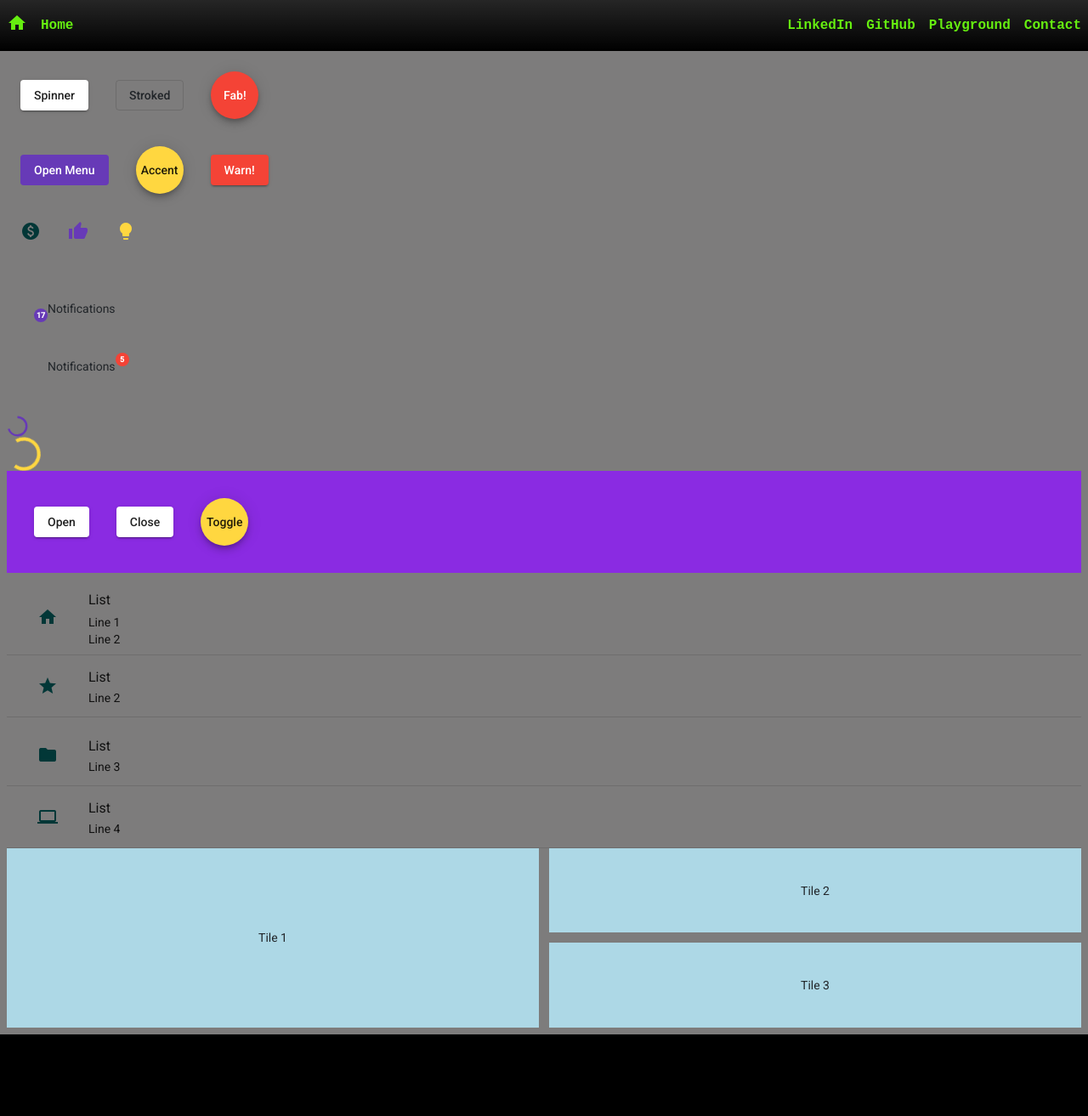
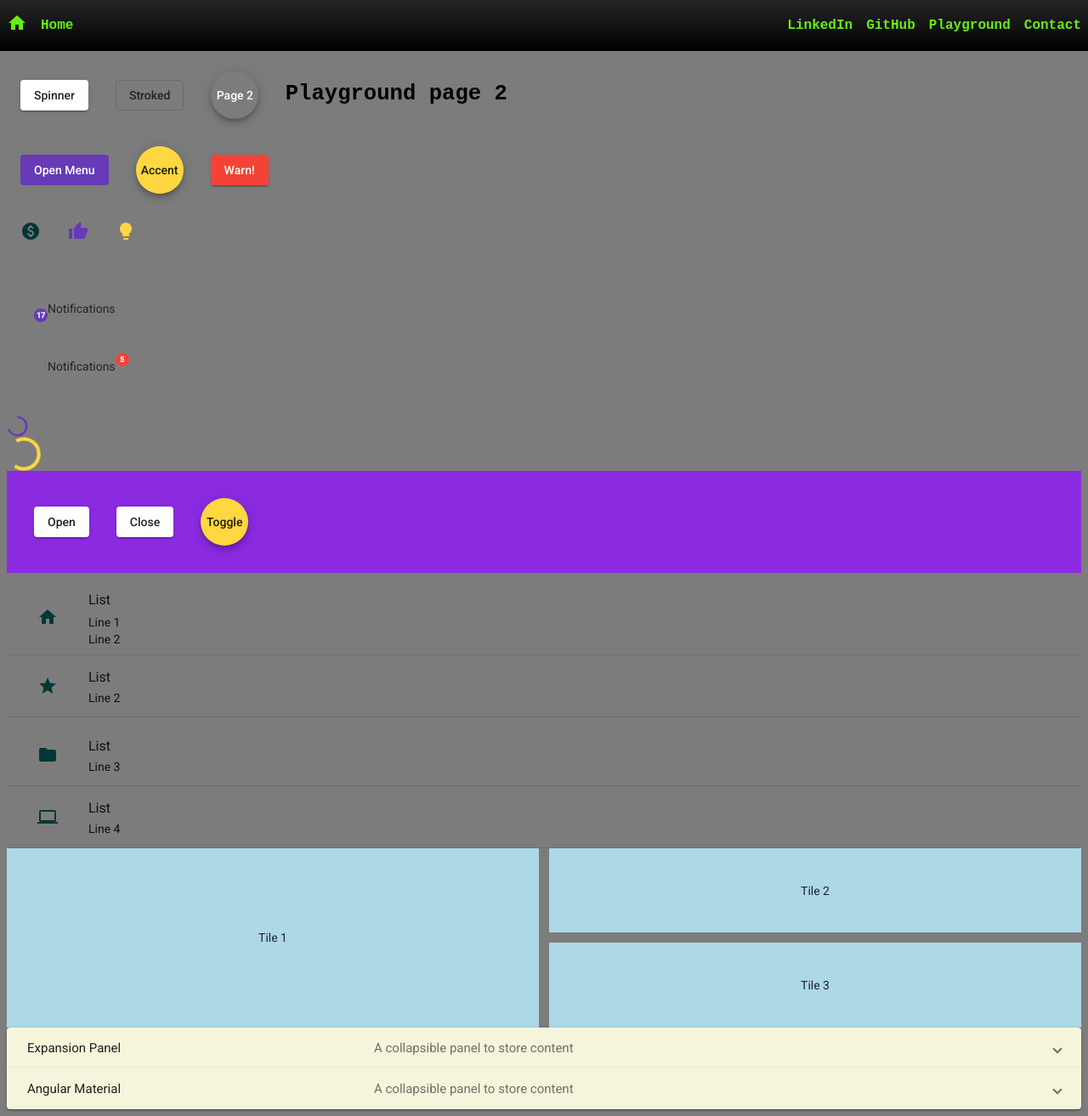
Before and after one commit to robtrostle/robs-portfolio, an Angular app: page /playground in a window 1280 px wide. Shown: the whole page at 85% size. Before the commit the page ends 1217 px from the top, so only its background shows below. Built offline with nearby package versions, Linux system fonts and the light colour scheme.

Commit message:
playground 2

```diff
--- a/src/app/app-routing.module.ts
+++ b/src/app/app-routing.module.ts
@@ -4,6 +4,7 @@ import { AppComponent } from './app.component';
 import { HomeComponent } from './home/home.component';
 import { ContactUsComponent } from './contact-us/contact-us.component';
 import { PlaygroundComponent } from './playground/playground.component';
+import { PlaygroundPageTwoComponent } from './playground-page-two/playground-page-two.component';
 
 const routes: Routes = [
   {
@@ -19,6 +20,10 @@ const routes: Routes = [
     component: PlaygroundComponent,
   },
   {
+    path: 'playground-page-two',
+    component: PlaygroundPageTwoComponent,
+  },
+  {
     path: '**',
     redirectTo: '',
   },
--- a/src/app/home/home.component.css
+++ b/src/app/home/home.component.css
@@ -10,7 +10,6 @@
   }
 
   .card {
-    background-color: rgb(209, 204, 204);
     width: auto;
     height: auto;
     background-color: rgb(0, 0, 0);
@@ -19,11 +18,9 @@
     font-family: book;
 }
 .card-title{
-  font-family: 'Pricedown';
   font-style: normal;
   font-weight: normal;
   color: rgb(247, 244, 244);
-  src: local('pricedown'), url('https://github.com/infin1tyy/pricedown-font-web/blob/master/pricedown.otf') format('opentype');
 }
 
   #card1{
@@ -77,3 +74,5 @@
     color:#FFA300;
     text-align: center;
   }
+
+  mat-grid-list{background-color: aquamarine;}
--- a/src/app/home/home.component.html
+++ b/src/app/home/home.component.html
@@ -16,14 +16,14 @@
     </div>
   </div>
 
-  <mat-grid-list  gutterSize=10px cols="2" rowHeight="2:1">
+  <mat-grid-list gutterSize=".1rem"   cols="2" rowHeight="2:1">
 
     <mat-grid-tile>
       <mat-grid-tile-header>
         APOD
       </mat-grid-tile-header>
       <a target="_blank" href="https://robtrostle.github.io/astronomy-picture-of-the-day/">
-        <img src="https://assets.newatlas.com/dims4/default/9b0b115/2147483647/strip/true/crop/795x547+0+0/resize/795x547!/quality/90/?url=http%3A%2F%2Fnewatlas-brightspot.s3.amazonaws.com%2Farchive%2Fjames-webb-space-telescope-27.png" alt="Link to Astronomy Picture of the day site" >
+        <img src="https://encrypted-tbn0.gstatic.com/images?q=tbn:ANd9GcQKf-v8F-5mdcnh8hOKuOrIAvOrWQvvNBm1XpqKtHdMvY66YxnJf65ViME2YxFNAwLPq-0&usqp=CAU" alt="Link to Astronomy Picture of the day site" >
       </a>
     </mat-grid-tile>
 
--- /dev/null
+++ b/src/app/playground-page-two/playground-page-two.component.css
@@ -0,0 +1,11 @@
+.main {
+    padding:.5rem;
+    width: 100%;
+    height: auto;
+    background:rgba(250, 247, 247, 0.807);
+    min-height: 100vh;
+}
+mat-card {
+    max-width: 20rem;
+    width: 20rem;
+}
--- /dev/null
+++ b/src/app/playground-page-two/playground-page-two.component.html
@@ -0,0 +1,61 @@
+<div class="main">
+    <mat-tab-group #tabRef (selectedTabChange)="logChange(tabRef.selectedIndex)">
+       <mat-tab label="Cards">
+        <mat-card>
+            <mat-card-title>
+                Card
+            </mat-card-title>
+            <mat-card-content>
+                This is card content
+            </mat-card-content>
+            <mat-card-actions align="start">
+                <button  color="warn" mat-raised-button>Login</button>
+            </mat-card-actions>
+        </mat-card>
+       </mat-tab>
+
+
+       <mat-tab label="Stepper">
+
+        <mat-horizontal-stepper>
+            <mat-step label="Shipping Address">
+                <p>Shipping Address Details</p>
+                <div>
+                    <button color="accent" mat-flat-button matStepperNext>Next</button>
+                </div>
+            </mat-step>
+            <mat-step label="Billing Address">
+                <p>Billing Address Details</p>
+                <div>
+                    <button color="primary" mat-flat-button matStepperPrevious>Back</button>
+                    <button color="accent" mat-flat-button matStepperNext>Next</button>
+                </div>
+            </mat-step>
+            <mat-step label="Place Order">
+                <p>Order Details</p>
+                <div>
+                    <button color="primary" mat-flat-button matStepperPrevious>Back</button>
+                </div>
+            </mat-step>
+        </mat-horizontal-stepper>
+       </mat-tab>
+
+       <mat-tab label="Date Picker">
+        <mat-form-field>
+            <input matInput [matDatepicker]="myDatePicker" [min]="minDate" [max]="maxDate"
+            (dateInput)="addEvent('input', $event)"
+            (dateChange)="addEvent('change', $event)">
+            <mat-datepicker-toggle [for]="myDatePicker" matSuffix></mat-datepicker-toggle>
+            <mat-datepicker #myDatePicker startView="multi-year"></mat-datepicker>
+        </mat-form-field>
+       </mat-tab>
+
+
+       <mat-tab label="Snack Bar">
+        <button color="warn" mat-raised-button (click)="openSnackBar('Item Deleted', 'Undo')">
+            Delete
+        </button>
+       </mat-tab>
+       <mat-tab label="3">Date Picker</mat-tab>
+    </mat-tab-group>
+</div>
--- /dev/null
+++ b/src/app/playground-page-two/playground-page-two.component.ts
@@ -0,0 +1,40 @@
+import { Component, OnInit } from '@angular/core';
+import {MatDatepickerInputEvent} from '@angular/material/datepicker';
+import {MatSnackBar} from '@angular/material/snack-bar';
+
+
+@Component({
+  selector: 'app-playground-page-two',
+  templateUrl: './playground-page-two.component.html',
+  styleUrls: ['./playground-page-two.component.css']
+})
+export class PlaygroundPageTwoComponent {
+
+  constructor(private snackBar: MatSnackBar) { }
+  events: string[] = [];
+  maxDate = new Date();
+
+  minDate = new Date(1995, 5, 16);
+
+  addEvent(type: string, event: MatDatepickerInputEvent<Date>) {
+    this.events.push(`${type}: ${event.value}`);
+    console.log(this.events);
+  }
+
+  logChange(index: number){
+    console.log(index);
+  }
+
+  openSnackBar(message: string, action: string){
+    let snackBarRef = this.snackBar.open(message, action, {duration: 3000});
+
+    snackBarRef.afterDismissed().subscribe(() => {
+      console.log('the snackbar was dismissed')
+    })
+
+    snackBarRef.onAction().subscribe(() => {
+      console.log('the snackbar action was triggered')
+    })
+  }
+
+}
--- a/src/app/playground/playground.component.css
+++ b/src/app/playground/playground.component.css
@@ -3,6 +3,13 @@
     width: 100%;
     height: auto;
     background:rgba(250, 247, 247, 0.5);
+}
+a {
+    color:black;
+    font-family: 'Courier New', Courier, monospace;
+    font-size: 1.6rem;
+    font-weight: bold;
+    text-decoration: none;
 }
 
 mat-sidenav-container {
@@ -35,3 +42,7 @@ mat-icon{
 mat-grid-tile{
     background-color: lightblue;
 }
+
+mat-expansion-panel{
+    background-color: beige;
+}
--- a/src/app/playground/playground.component.html
+++ b/src/app/playground/playground.component.html
@@ -3,8 +3,11 @@
     <div>
         <mat-spinner *ngIf="showSpinner" color="accent"></mat-spinner>
         <button mat-raised-button (click)="loadData()">Spinner</button>
-        <button mat-stroked-button>Stroked</button>
-        <button color="warn" mat-fab>Fab!</button>
+        <button appHighlight mat-stroked-button>Stroked</button>
+        <button appHighlight color="warn" mat-fab routerLink="/playground-page-two">Page 2</button>
+        <a appHighlight aria-label="Playground page 2" routerLink="/playground-page-two" >
+         Playground page 2
+        </a>
     </div>
 
 
@@ -119,4 +122,35 @@
         <mat-grid-tile>Tile 3</mat-grid-tile>
     </mat-grid-list>
 
+    <mat-accordion multi="true">
+    <mat-expansion-panel>
+        <mat-expansion-panel-header>
+            <mat-panel-title>Expansion Panel</mat-panel-title>
+            <mat-panel-description>
+                A collapsible panel to store content
+            </mat-panel-description>
+        </mat-expansion-panel-header>
+        <p>This is the panel conent. We can add whatever we want! Adding two panels together
+            is an accordion.
+        </p>
+        <mat-action-row>
+            <button color="primary" mat-raised-button>Open</button>
+        </mat-action-row>
+    </mat-expansion-panel>
+
+    <mat-expansion-panel>
+        <mat-expansion-panel-header>
+            <mat-panel-title>Angular Material</mat-panel-title>
+            <mat-panel-description>
+                A collapsible panel to store content
+            </mat-panel-description>
+        </mat-expansion-panel-header>
+        <p>This playground was made with Angular Material. The first panel collapses automatically in an
+            accordion. Although you can set it to stay open like this one.
+        </p>
+        <mat-action-row>
+            <button color="primary" mat-raised-button>Open</button>
+        </mat-action-row>
+    </mat-expansion-panel>
+</mat-accordion>
 </div>
```
Also changed, not shown: src/app/app.module.ts (+23 -5 lines).
